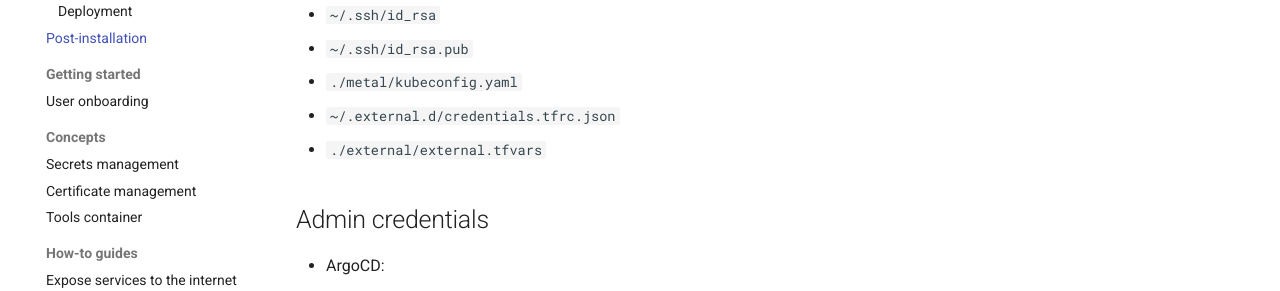
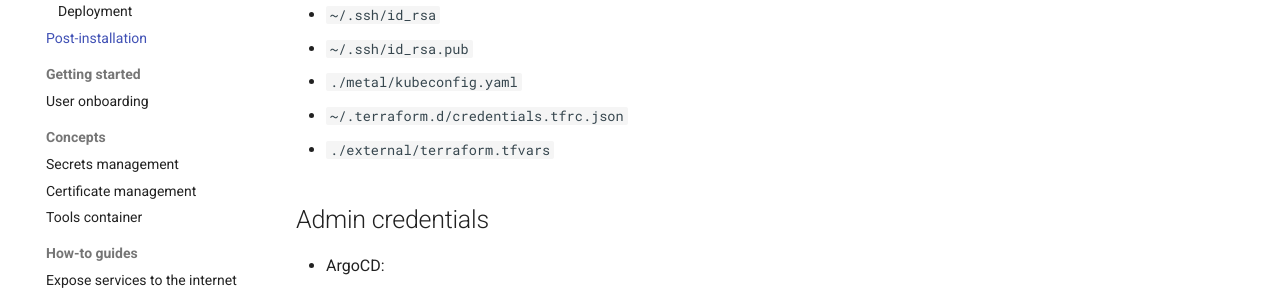
Before and after one commit to fullstackjam/k8s-gitops, an MkDocs documentation site: the page built from docs/installation/post-installation.md, in a window 1280 px wide and 900 px high. Shown: the part 270-561 px from the top of the window. Built offline with MkDocs 1.6.1 and Material for MkDocs 9.7.7, drawn with Linux system fonts in a browser that asks for light colours; comment, search, counter and statistics services are not loaded.

Commit message:
fix: correct terraform references in documentation
- Fix ~/.external.d/credentials.tfrc.json to ~/.terraform.d/credentials.tfrc.json
- Fix Terraform Cloud URL from products/external to products/terraform
- Fix terraform.io URL from www.external.io to www.terraform.io

These were incorrectly changed during the terraform->external directory rename.

```diff
--- a/docs/installation/post-installation.md
+++ b/docs/installation/post-installation.md
@@ -7,8 +7,8 @@ Save the following files to a safe location like a password manager:
 - `~/.ssh/id_rsa`
 - `~/.ssh/id_rsa.pub`
 - `./metal/kubeconfig.yaml`
-- `~/.external.d/credentials.tfrc.json`
-- `./external/external.tfvars`
+- `~/.terraform.d/credentials.tfrc.json`
+- `./external/terraform.tfvars`
 
 ## Admin credentials
 
```
Also changed, not shown: docs/concepts/secrets-management.md (+1 -1 lines), docs/installation/production/external-resources.md (+3 -3 lines).
